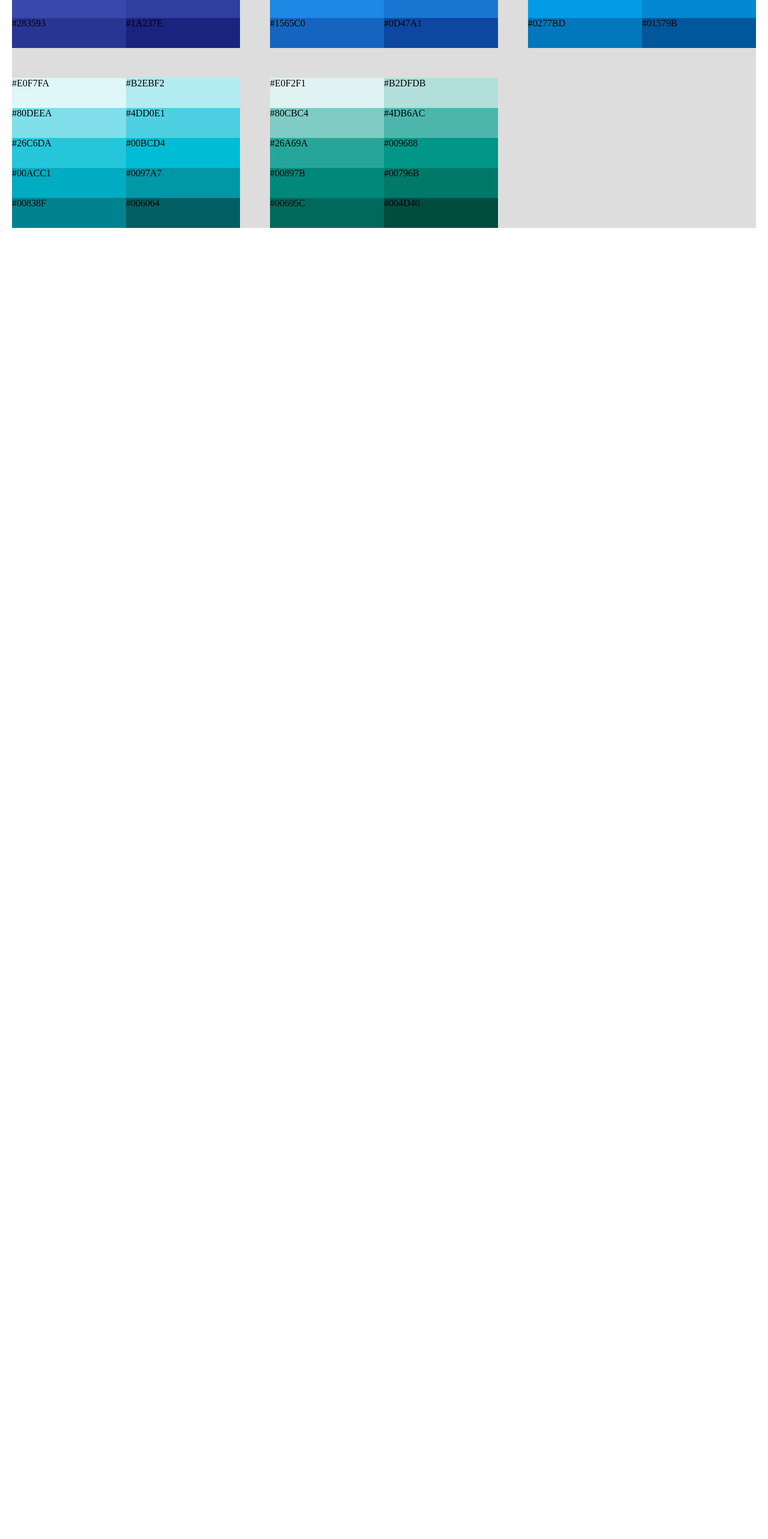
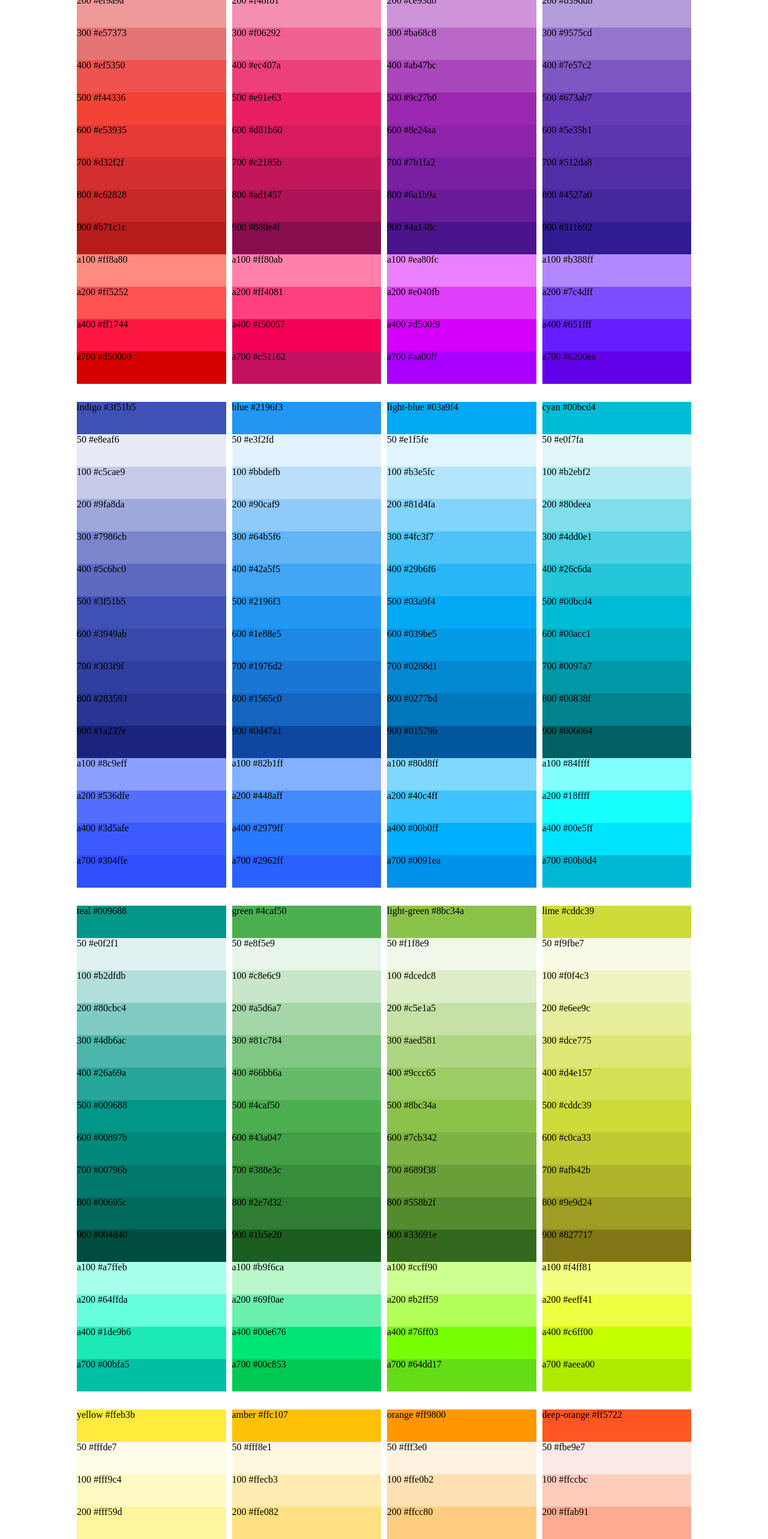
Before and after one commit to VamOSGS/style-test, a React app: page / in a window 1280 px wide. Shown: the part 220-2786 px from the top of the page at 60% size. Before the commit the page ends 800 px from the top, so only its background shows below. Built offline with nearby package versions, Linux system fonts and the light colour scheme; the HTML template or start-up script is replaced by a standard one.

Commit message:
Refactor

```diff
--- /dev/null
+++ b/src/colors.json
@@ -0,0 +1,294 @@
+{
+  "red": {
+    "50": "#ffebee",
+    "100": "#ffcdd2",
+    "200": "#ef9a9a",
+    "300": "#e57373",
+    "400": "#ef5350",
+    "500": "#f44336",
+    "600": "#e53935",
+    "700": "#d32f2f",
+    "800": "#c62828",
+    "900": "#b71c1c",
+    "a100": "#ff8a80",
+    "a200": "#ff5252",
+    "a400": "#ff1744",
+    "a700": "#d50000"
+  },
+  "pink": {
+    "50": "#fce4ec",
+    "100": "#f8bbd0",
+    "200": "#f48fb1",
+    "300": "#f06292",
+    "400": "#ec407a",
+    "500": "#e91e63",
+    "600": "#d81b60",
+    "700": "#c2185b",
+    "800": "#ad1457",
+    "900": "#880e4f",
+    "a100": "#ff80ab",
+    "a200": "#ff4081",
+    "a400": "#f50057",
+    "a700": "#c51162"
+  },
+  "purple": {
+    "50": "#f3e5f5",
+    "100": "#e1bee7",
+    "200": "#ce93d8",
+    "300": "#ba68c8",
+    "400": "#ab47bc",
+    "500": "#9c27b0",
+    "600": "#8e24aa",
+    "700": "#7b1fa2",
+    "800": "#6a1b9a",
+    "900": "#4a148c",
+    "a100": "#ea80fc",
+    "a200": "#e040fb",
+    "a400": "#d500f9",
+    "a700": "#aa00ff"
+  },
+  "deep-purple": {
+    "50": "#ede7f6",
+    "100": "#d1c4e9",
+    "200": "#b39ddb",
+    "300": "#9575cd",
+    "400": "#7e57c2",
+    "500": "#673ab7",
+    "600": "#5e35b1",
+    "700": "#512da8",
+    "800": "#4527a0",
+    "900": "#311b92",
+    "a100": "#b388ff",
+    "a200": "#7c4dff",
+    "a400": "#651fff",
+    "a700": "#6200ea"
+  },
+  "indigo": {
+    "50": "#e8eaf6",
+    "100": "#c5cae9",
+    "200": "#9fa8da",
+    "300": "#7986cb",
+    "400": "#5c6bc0",
+    "500": "#3f51b5",
+    "600": "#3949ab",
+    "700": "#303f9f",
+    "800": "#283593",
+    "900": "#1a237e",
+    "a100": "#8c9eff",
+    "a200": "#536dfe",
+    "a400": "#3d5afe",
+    "a700": "#304ffe"
+  },
+  "blue": {
+    "50": "#e3f2fd",
+    "100": "#bbdefb",
+    "200": "#90caf9",
+    "300": "#64b5f6",
+    "400": "#42a5f5",
+    "500": "#2196f3",
+    "600": "#1e88e5",
+    "700": "#1976d2",
+    "800": "#1565c0",
+    "900": "#0d47a1",
+    "a100": "#82b1ff",
+    "a200": "#448aff",
+    "a400": "#2979ff",
+    "a700": "#2962ff"
+  },
+  "light-blue": {
+    "50": "#e1f5fe",
+    "100": "#b3e5fc",
+    "200": "#81d4fa",
+    "300": "#4fc3f7",
+    "400": "#29b6f6",
+    "500": "#03a9f4",
+    "600": "#039be5",
+    "700": "#0288d1",
+    "800": "#0277bd",
+    "900": "#01579b",
+    "a100": "#80d8ff",
+    "a200": "#40c4ff",
+    "a400": "#00b0ff",
+    "a700": "#0091ea"
+  },
+  "cyan": {
+    "50": "#e0f7fa",
+    "100": "#b2ebf2",
+    "200": "#80deea",
+    "300": "#4dd0e1",
+    "400": "#26c6da",
+    "500": "#00bcd4",
+    "600": "#00acc1",
+    "700": "#0097a7",
+    "800": "#00838f",
+    "900": "#006064",
+    "a100": "#84ffff",
+    "a200": "#18ffff",
+    "a400": "#00e5ff",
+    "a700": "#00b8d4"
+  },
+  "teal": {
+    "50": "#e0f2f1",
+    "100": "#b2dfdb",
+    "200": "#80cbc4",
+    "300": "#4db6ac",
+    "400": "#26a69a",
+    "500": "#009688",
+    "600": "#00897b",
+    "700": "#00796b",
+    "800": "#00695c",
+    "900": "#004d40",
+    "a100": "#a7ffeb",
+    "a200": "#64ffda",
+    "a400": "#1de9b6",
+    "a700": "#00bfa5"
+  },
+  "green": {
+    "50": "#e8f5e9",
+    "100": "#c8e6c9",
+    "200": "#a5d6a7",
+    "300": "#81c784",
+    "400": "#66bb6a",
+    "500": "#4caf50",
+    "600": "#43a047",
+    "700": "#388e3c",
+    "800": "#2e7d32",
+    "900": "#1b5e20",
+    "a100": "#b9f6ca",
+    "a200": "#69f0ae",
+    "a400": "#00e676",
+    "a700": "#00c853"
+  },
+  "light-green": {
+    "50": "#f1f8e9",
+    "100": "#dcedc8",
+    "200": "#c5e1a5",
+    "300": "#aed581",
+    "400": "#9ccc65",
+    "500": "#8bc34a",
+    "600": "#7cb342",
+    "700": "#689f38",
+    "800": "#558b2f",
+    "900": "#33691e",
+    "a100": "#ccff90",
+    "a200": "#b2ff59",
+    "a400": "#76ff03",
+    "a700": "#64dd17"
+  },
+  "lime": {
+    "50": "#f9fbe7",
+    "100": "#f0f4c3",
+    "200": "#e6ee9c",
+    "300": "#dce775",
+    "400": "#d4e157",
+    "500": "#cddc39",
+    "600": "#c0ca33",
+    "700": "#afb42b",
+    "800": "#9e9d24",
+    "900": "#827717",
+    "a100": "#f4ff81",
+    "a200": "#eeff41",
+    "a400": "#c6ff00",
+    "a700": "#aeea00"
+  },
+  "yellow": {
+    "50": "#fffde7",
+    "100": "#fff9c4",
+    "200": "#fff59d",
+    "300": "#fff176",
+    "400": "#ffee58",
+    "500": "#ffeb3b",
+    "600": "#fdd835",
+    "700": "#fbc02d",
+    "800": "#f9a825",
+    "900": "#f57f17",
+    "a100": "#ffff8d",
+    "a200": "#ffff00",
+    "a400": "#ffea00",
+    "a700": "#ffd600"
+  },
+  "amber": {
+    "50": "#fff8e1",
+    "100": "#ffecb3",
+    "200": "#ffe082",
+    "300": "#ffd54f",
+    "400": "#ffca28",
+    "500": "#ffc107",
+    "600": "#ffb300",
+    "700": "#ffa000",
+    "800": "#ff8f00",
+    "900": "#ff6f00",
+    "a100": "#ffe57f",
+    "a200": "#ffd740",
+    "a400": "#ffc400",
+    "a700": "#ffab00"
+  },
+  "orange": {
+    "50": "#fff3e0",
+    "100": "#ffe0b2",
+    "200": "#ffcc80",
+    "300": "#ffb74d",
+    "400": "#ffa726",
+    "500": "#ff9800",
+    "600": "#fb8c00",
+    "700": "#f57c00",
+    "800": "#ef6c00",
+    "900": "#e65100",
+    "a100": "#ffd180",
+    "a200": "#ffab40",
+    "a400": "#ff9100",
+    "a700": "#ff6d00"
+  },
+  "deep-orange": {
+    "50": "#fbe9e7",
+    "100": "#ffccbc",
+    "200": "#ffab91",
+    "300": "#ff8a65",
+    "400": "#ff7043",
+    "500": "#ff5722",
+    "600": "#f4511e",
+    "700": "#e64a19",
+    "800": "#d84315",
+    "900": "#bf360c",
+    "a100": "#ff9e80",
+    "a200": "#ff6e40",
+    "a400": "#ff3d00",
+    "a700": "#dd2c00"
+  },
+  "brown": {
+    "50": "#efebe9",
+    "100": "#d7ccc8",
+    "200": "#bcaaa4",
+    "300": "#a1887f",
+    "400": "#8d6e63",
+    "500": "#795548",
+    "600": "#6d4c41",
+    "700": "#5d4037",
+    "800": "#4e342e",
+    "900": "#3e2723"
+  },
+  "grey": {
+    "50": "#fafafa",
+    "100": "#f5f5f5",
+    "200": "#eeeeee",
+    "300": "#e0e0e0",
+    "400": "#bdbdbd",
+    "500": "#9e9e9e",
+    "600": "#757575",
+    "700": "#616161",
+    "800": "#424242",
+    "900": "#212121"
+  },
+  "blue-grey": {
+    "50": "#eceff1",
+    "100": "#cfd8dc",
+    "200": "#b0bec5",
+    "300": "#90a4ae",
+    "400": "#78909c",
+    "500": "#607d8b",
+    "600": "#546e7a",
+    "700": "#455a64",
+    "800": "#37474f",
+    "900": "#263238"
+  }
+}
--- a/src/components/App.jsx
+++ b/src/components/App.jsx
@@ -1,18 +1,18 @@
 import React from 'react';
 import Wrapper from './Wrapper';
 import ColorsList from './ColorsList';
-
-const themes = [
-  ['#E8EAF6', '#C5CAE9', '#9FA8DA', '#7986CB', '#5C6BC0', '#3F51B5', '#3949AB', '#303F9F', '#283593', '#1A237E'],
-  ['#E3F2FD', '#BBDEFB', '#90CAF9', '#64B5F6', '#42A5F5', '#2196F3', '#1E88E5', '#1976D2', '#1565C0', '#0D47A1'],
-  ['#E1F5FE', '#B3E5FC', '#81D4FA', '#4FC3F7', '#29B6F6', '#03A9F4', '#039BE5', '#0288D1', '#0277BD', '#01579B'],
-  ['#E0F7FA', '#B2EBF2', '#80DEEA', '#4DD0E1', '#26C6DA', '#00BCD4', '#00ACC1', '#0097A7', '#00838F', '#006064'],
-  ['#E0F2F1', '#B2DFDB', '#80CBC4', '#4DB6AC', '#26A69A', '#009688', '#00897B', '#00796B', '#00695C', '#004D40'],
-];
+import themes from '../colors.json';
 
 const App = () => (
   <Wrapper>
-    {themes.map(colors => <ColorsList colors={colors} />)}
+    {Object.entries(themes).map(colorsArr => (
+      <ColorsList
+        key={colorsArr[0]}
+        colorsObj={colorsArr[1]}
+        globalColorName={colorsArr[0]}
+        globalColorValue={Object.entries(colorsArr[1]).filter(colorArr => colorArr[0] === '500')[0][1]}
+      />
+    ))}
   </Wrapper>
 );
 
--- a/src/components/Color.jsx
+++ b/src/components/Color.jsx
@@ -1,20 +1,15 @@
 import React from 'react';
-import styled from 'styled-components';
 import PropTypes from 'prop-types';
 
-const ColorDiv = ({ color, className }) => (
-  <div className={className}>
-    {color}
+const ColorDiv = ({ color, colorName }) => (
+  <div style={{ backgroundColor: color }}>
+    {`${colorName} ${color}`}
   </div>
 );
 
 ColorDiv.propTypes = {
   color: PropTypes.string,
-  className: PropTypes.string,
+  colorName: PropTypes.string,
 };
 
-const Color = styled(ColorDiv)`
-  background-color: ${props => props.color || '#ddd'};
-`;
-
-export default Color;
+export default ColorDiv;
--- a/src/components/ColorsList.jsx
+++ b/src/components/ColorsList.jsx
@@ -3,21 +3,27 @@ import PropTypes from 'prop-types';
 import styled from 'styled-components';
 import Color from './Color';
 
-const ColorsListDiv = ({ colors, className }) => (
+const ColorsListDiv = ({
+  colorsObj, globalColorName, globalColorValue, className,
+}) => (
   <div className={className}>
-    {colors.map(color => <Color key={color} color={color} />)}
+    <Color key={globalColorValue} colorName={globalColorName} color={globalColorValue} />
+    {Object.entries(colorsObj).map(colorData => (
+      <Color key={colorData[1]} colorName={colorData[0]} color={colorData[1]} />
+    ))}
   </div>
 );
 
 ColorsListDiv.propTypes = {
-  colors: PropTypes.arrayOf(PropTypes.string),
+  colorsObj: PropTypes.objectOf(PropTypes.string),
+  globalColorName: PropTypes.string,
+  globalColorValue: PropTypes.string,
   className: PropTypes.string,
 };
 
 const ColorsList = styled(ColorsListDiv)`
   display: grid;
-  grid-template-columns: 1fr 1fr;
-  grid-auto-rows: minmax(50px, auto);
+  grid-auto-rows: minmax(54px, auto);
 `;
 
 export default ColorsList;
--- a/src/components/Wrapper.jsx
+++ b/src/components/Wrapper.jsx
@@ -14,13 +14,13 @@ WrapperDiv.propTypes = {
 };
 
 const Wrapper = styled(WrapperDiv)`
-  width: 1240px;
-  background-color: #ddd;
+  width: 1024px;
   margin: 0 auto;
   margin-top: 50px;
   display: grid;
-  grid-template-columns: 1fr 1fr 1fr;
-  grid-gap: 50px;
+  grid-template-columns: 1fr 1fr 1fr 1fr;
+  grid-gap: 10px;
+  grid-row-gap: 30px;
   justify-items: stretch;
 `;
 
```
